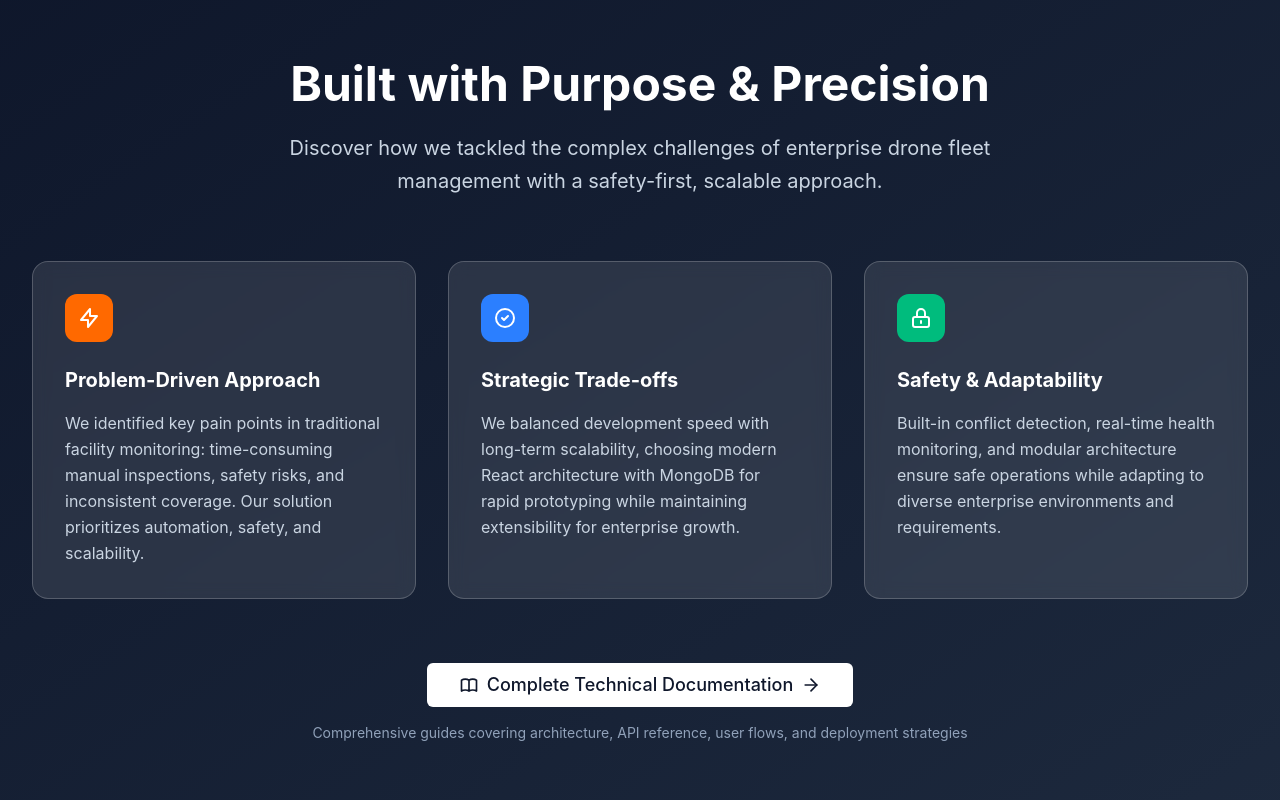
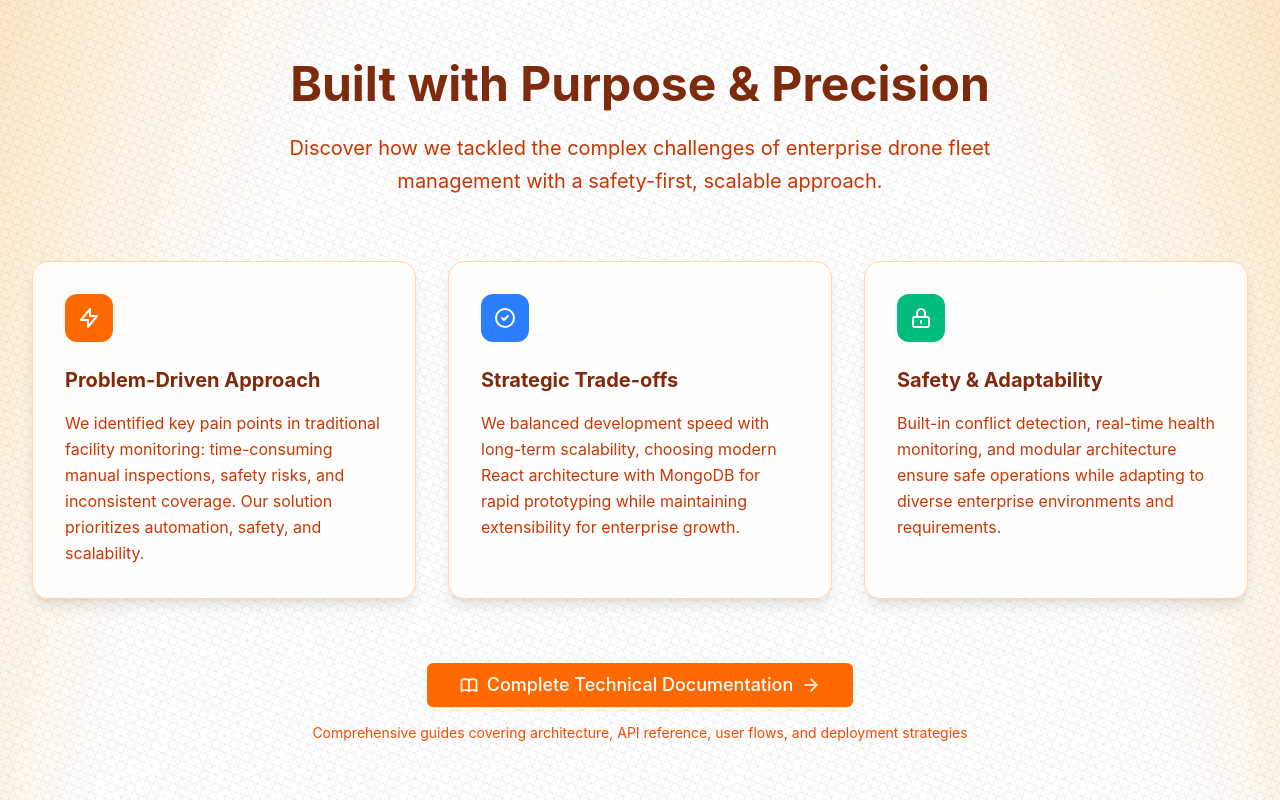
Before and after one commit to KartikLabhshetwar/FleetHQ, a React (Vite) app in the folder web/: page / in a window 1280 px wide. Shown: the part 1780-2580 px from the top of the page. Built offline with nearby package versions, Linux system fonts and the light colour scheme; no server answers.

Commit message:
chore: changes in the landing page

```diff
--- a/web/src/components/LandingPage.jsx
+++ b/web/src/components/LandingPage.jsx
@@ -9,7 +9,31 @@ import Footer from "./landing/Footer";
 
 export default function LandingPage() {
   return (
-    <div className="min-h-screen bg-gradient-to-br from-orange-25 to-orange-50">
+    <div className="min-h-screen w-full bg-white relative text-gray-800">
+      {/* Amber Glow Background */}
+      <div
+        className="absolute inset-0 z-0"
+        style={{
+          backgroundImage: `
+            radial-gradient(125% 125% at 50% 90%, #ffffff 40%, #f59e0b 100%)
+          `,
+          backgroundSize: "100% 100%",
+        }}
+      />
+      {/* Crosshatch Art - Light Pattern */}
+      <div
+        className="absolute inset-0 z-0 pointer-events-none"
+        style={{
+          backgroundImage: `
+            repeating-linear-gradient(22.5deg, transparent, transparent 2px, rgba(75, 85, 99, 0.06) 2px, rgba(75, 85, 99, 0.06) 3px, transparent 3px, transparent 8px),
+            repeating-linear-gradient(67.5deg, transparent, transparent 2px, rgba(107, 114, 128, 0.05) 2px, rgba(107, 114, 128, 0.05) 3px, transparent 3px, transparent 8px),
+            repeating-linear-gradient(112.5deg, transparent, transparent 2px, rgba(55, 65, 81, 0.04) 2px, rgba(55, 65, 81, 0.04) 3px, transparent 3px, transparent 8px),
+            repeating-linear-gradient(157.5deg, transparent, transparent 2px, rgba(31, 41, 55, 0.03) 2px, rgba(31, 41, 55, 0.03) 3px, transparent 3px, transparent 8px)
+          `,
+        }}
+      />
+      {/* Your Content/Components */}
+      <div className="relative z-10">
         <Navigation />
         <HeroSection />
         <FeaturesSection />
@@ -18,5 +42,6 @@ export default function LandingPage() {
         <CallToActionSection />
         <Footer />
       </div>
+    </div>
   );
 }
--- a/web/src/components/landing/BenefitsSection.jsx
+++ b/web/src/components/landing/BenefitsSection.jsx
@@ -10,7 +10,7 @@ export default function BenefitsSection() {
   ];
 
   return (
-    <section className="min-h-screen flex items-center py-20 bg-orange-50">
+    <section className="min-h-screen flex items-center py-20">
       <div className="max-w-7xl mx-auto px-4 sm:px-6 lg:px-8 w-full">
         <div className="grid grid-cols-1 lg:grid-cols-2 gap-16 items-center">
           <div>
--- a/web/src/components/landing/CallToActionSection.jsx
+++ b/web/src/components/landing/CallToActionSection.jsx
@@ -11,22 +11,24 @@ export default function CallToActionSection() {
   }
 
   return (
-    <section className="py-20 bg-orange-500">
+    <section className="py-20">
       <div className="max-w-7xl mx-auto px-4 sm:px-6 lg:px-8 text-center">
-        <h2 className="text-3xl font-bold text-white mb-4">
+        <div className="bg-white/80 backdrop-blur-sm rounded-3xl p-12 border border-orange-200 shadow-lg">
+          <h2 className="text-3xl font-bold text-orange-900 mb-4">
             Ready to revolutionize your fleet operations?
           </h2>
-        <p className="text-xl text-orange-100 mb-8">
+          <p className="text-xl text-orange-700 mb-8">
             Start your free trial today and experience the future of enterprise fleet management.
           </p>
 
-        <Button size="lg" variant="secondary" asChild className="bg-white text-orange-600 hover:bg-orange-50">
+          <Button size="lg" asChild className="bg-orange-500 text-white hover:bg-orange-600 text-lg px-8 py-4">
             <Link to="/login">
               Get Started Now
               <ArrowRight className="h-5 w-5 ml-2" />
             </Link>
           </Button>
         </div>
+      </div>
     </section>
   );
 }
--- a/web/src/components/landing/DocumentationSection.jsx
+++ b/web/src/components/landing/DocumentationSection.jsx
@@ -4,13 +4,13 @@ import { ArrowRight } from "lucide-react";
 
 export default function DocumentationSection() {
   return (
-    <section className="py-20 bg-gradient-to-br from-slate-900 to-slate-800">
+    <section className="py-20">
       <div className="max-w-7xl mx-auto px-4 sm:px-6 lg:px-8">
         <div className="text-center mb-16">
-          <h2 className="text-4xl md:text-5xl font-bold text-white mb-6">
+          <h2 className="text-4xl md:text-5xl font-bold text-orange-900 mb-6">
             Built with Purpose & Precision
           </h2>
-          <p className="text-xl text-slate-300 max-w-3xl mx-auto leading-relaxed">
+          <p className="text-xl text-orange-700 max-w-3xl mx-auto leading-relaxed">
             Discover how we tackled the complex challenges of enterprise drone fleet management
             with a safety-first, scalable approach.
           </p>
@@ -18,42 +18,42 @@ export default function DocumentationSection() {
 
         <div className="grid md:grid-cols-3 gap-8 mb-16">
           {/* Problem Approach */}
-          <div className="bg-white/10 backdrop-blur-sm rounded-2xl p-8 border border-white/20">
+          <div className="bg-white/80 backdrop-blur-sm rounded-2xl p-8 border border-orange-200 shadow-lg">
             <div className="w-12 h-12 bg-orange-500 rounded-xl flex items-center justify-center mb-6">
               <svg className="h-6 w-6 text-white" fill="none" viewBox="0 0 24 24" stroke="currentColor">
                 <path strokeLinecap="round" strokeLinejoin="round" strokeWidth={2} d="M13 10V3L4 14h7v7l9-11h-7z" />
               </svg>
             </div>
-            <h3 className="text-xl font-bold text-white mb-4">Problem-Driven Approach</h3>
-            <p className="text-slate-300 leading-relaxed">
+            <h3 className="text-xl font-bold text-orange-900 mb-4">Problem-Driven Approach</h3>
+            <p className="text-orange-700 leading-relaxed">
               We identified key pain points in traditional facility monitoring: time-consuming manual inspections,
               safety risks, and inconsistent coverage. Our solution prioritizes automation, safety, and scalability.
             </p>
           </div>
 
           {/* Development Strategy */}
-          <div className="bg-white/10 backdrop-blur-sm rounded-2xl p-8 border border-white/20">
+          <div className="bg-white/80 backdrop-blur-sm rounded-2xl p-8 border border-orange-200 shadow-lg">
             <div className="w-12 h-12 bg-blue-500 rounded-xl flex items-center justify-center mb-6">
               <svg className="h-6 w-6 text-white" fill="none" viewBox="0 0 24 24" stroke="currentColor">
                 <path strokeLinecap="round" strokeLinejoin="round" strokeWidth={2} d="M9 12l2 2 4-4m6 2a9 9 0 11-18 0 9 9 0 0118 0z" />
               </svg>
             </div>
-            <h3 className="text-xl font-bold text-white mb-4">Strategic Trade-offs</h3>
-            <p className="text-slate-300 leading-relaxed">
+            <h3 className="text-xl font-bold text-orange-900 mb-4">Strategic Trade-offs</h3>
+            <p className="text-orange-700 leading-relaxed">
               We balanced development speed with long-term scalability, choosing modern React architecture with MongoDB
               for rapid prototyping while maintaining extensibility for enterprise growth.
             </p>
           </div>
 
           {/* Safety & Adaptability */}
-          <div className="bg-white/10 backdrop-blur-sm rounded-2xl p-8 border border-white/20">
+          <div className="bg-white/80 backdrop-blur-sm rounded-2xl p-8 border border-orange-200 shadow-lg">
             <div className="w-12 h-12 bg-emerald-500 rounded-xl flex items-center justify-center mb-6">
               <svg className="h-6 w-6 text-white" fill="none" viewBox="0 0 24 24" stroke="currentColor">
                 <path strokeLinecap="round" strokeLinejoin="round" strokeWidth={2} d="M12 15v2m-6 4h12a2 2 0 002-2v-6a2 2 0 00-2-2H6a2 2 0 00-2 2v6a2 2 0 002 2zm10-10V7a4 4 0 00-8 0v4h8z" />
               </svg>
             </div>
-            <h3 className="text-xl font-bold text-white mb-4">Safety & Adaptability</h3>
-            <p className="text-slate-300 leading-relaxed">
+            <h3 className="text-xl font-bold text-orange-900 mb-4">Safety & Adaptability</h3>
+            <p className="text-orange-700 leading-relaxed">
               Built-in conflict detection, real-time health monitoring, and modular architecture ensure safe operations
               while adapting to diverse enterprise environments and requirements.
             </p>
@@ -61,7 +61,7 @@ export default function DocumentationSection() {
         </div>
 
         <div className="text-center">
-          <Button size="lg" asChild className="bg-white text-slate-900 hover:bg-slate-100 text-lg px-8 py-4">
+          <Button size="lg" asChild className="bg-orange-500 text-white hover:bg-orange-600 text-lg px-8 py-4">
             <Link to="/documentation">
               <svg className="h-5 w-5 mr-2" fill="none" viewBox="0 0 24 24" stroke="currentColor">
                 <path strokeLinecap="round" strokeLinejoin="round" strokeWidth={2} d="M12 6.253v13m0-13C10.832 5.477 9.246 5 7.5 5S4.168 5.477 3 6.253v13C4.168 18.477 5.754 18 7.5 18s3.332.477 4.5 1.253m0-13C13.168 5.477 14.754 5 16.5 5c1.746 0 3.332.477 4.5 1.253v13C19.832 18.477 18.246 18 16.5 18c-1.746 0-3.332.477-4.5 1.253" />
@@ -70,7 +70,7 @@ export default function DocumentationSection() {
               <ArrowRight className="h-5 w-5 ml-2" />
             </Link>
           </Button>
-          <p className="text-slate-400 mt-4 text-sm">
+          <p className="text-orange-600 mt-4 text-sm">
             Comprehensive guides covering architecture, API reference, user flows, and deployment strategies
           </p>
         </div>
--- a/web/src/components/landing/FeaturesSection.jsx
+++ b/web/src/components/landing/FeaturesSection.jsx
@@ -1,6 +1,6 @@
 export default function FeaturesSection() {
   return (
-    <section className="min-h-screen flex items-center py-20 bg-white">
+    <section className="min-h-screen flex items-center py-20">
       <div className="max-w-7xl mx-auto px-4 sm:px-6 lg:px-8 w-full">
         <div className="text-center mb-16">
           <h2 className="text-4xl md:text-5xl font-bold text-orange-900 mb-6">
--- a/web/src/components/landing/HeroSection.jsx
+++ b/web/src/components/landing/HeroSection.jsx
@@ -7,7 +7,7 @@ export default function HeroSection() {
   const { user, isAuthenticated } = useAuthStore();
 
   return (
-    <section className="min-h-screen flex items-center justify-center bg-gradient-to-br from-orange-50 to-orange-100 pt-16">
+    <section className="min-h-screen flex items-center justify-center pt-16">
       <div className="max-w-7xl mx-auto px-4 sm:px-6 lg:px-8 text-center">
         <h1 className="text-6xl md:text-7xl font-bold text-orange-900 mb-8">
           Enterprise Fleet
```
Also changed, not shown: web/src/components/landing/Footer.jsx (+55 -4 lines), web/public/open_graph.png (added). Lines whose indentation alone changed are shown as unchanged.
